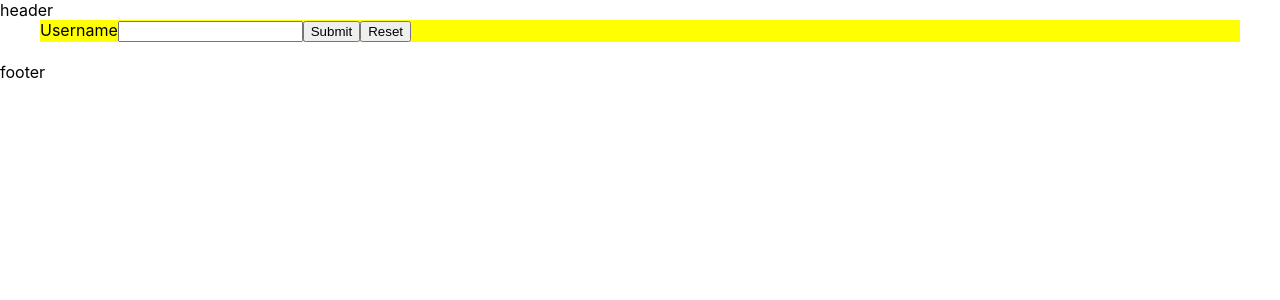
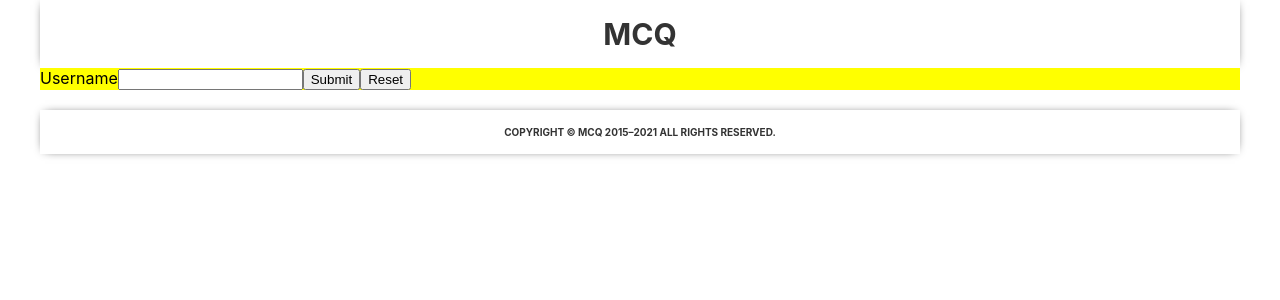
Before and after one commit to bftawfik/MCQ, a React (Create React App) app: page / in a window 1280 px wide. Shown: the top 300 px of the page. Built offline with nearby package versions, Linux system fonts and the light colour scheme.

Commit message:
add header and footer style

```diff
--- a/src/App.jsx
+++ b/src/App.jsx
@@ -1,13 +1,17 @@
 import React from "react";
 import { BrowserRouter as Router, Switch, Route } from "react-router-dom";
-
+import Header from "../src/Components/Header/Header";
 import Home from "../src/Pages/Home/Home";
 import SingleQuestion from "../src/Pages/SingleQuestion/SingleQuestion";
 import UserScore from "../src/Pages/UserScore/UserScore";
+import Footer from "../src/Components/Footer/Footer";
+
+import missingData from "../src/Mock";
+
 function App() {
   return (
     <Router>
-      <div>header</div>
+      <Header appName={missingData.orgName} />
       <Switch>
         <Route path="/score">
           <UserScore />
@@ -22,7 +26,7 @@ function App() {
           <div>404</div>
         </Route>
       </Switch>
-      <div>footer</div>
+      <Footer appName={missingData.orgName} />
     </Router>
   );
 }
--- /dev/null
+++ b/src/Components/Footer/Footer.jsx
@@ -0,0 +1,18 @@
+import React from "react";
+
+import FulscrnWrpr from "../FulscrnWrpr/FulscrnWrpr";
+
+import * as styles from "./Footer.module.scss";
+
+const Footer = ({ appName }) => {
+  return (
+    <FulscrnWrpr
+      className={styles.Footer}
+      containerClassName={styles.container}
+    >
+      Copyright © {appName} 2015–2021 all rights reserved.
+    </FulscrnWrpr>
+  );
+};
+
+export default Footer;
--- /dev/null
+++ b/src/Components/Footer/Footer.module.scss
@@ -0,0 +1,13 @@
+@import "../../SharedScss/variables";
+.Footer {
+  .container {
+    box-shadow: 0 0 10px -5px $clr-001;
+    padding: $web-side-space 30px;
+    box-sizing: border-box;
+    text-align: center;
+    font-size: 10px;
+    font-weight: bold;
+    text-transform: uppercase;
+    color: $clr-002;
+  }
+}
--- /dev/null
+++ b/src/Components/Header/Header.jsx
@@ -0,0 +1,18 @@
+import React from "react";
+
+import FulscrnWrpr from "../FulscrnWrpr/FulscrnWrpr";
+
+import * as styles from "./Header.module.scss";
+
+const Header = ({ appName }) => {
+  return (
+    <FulscrnWrpr
+      className={styles.Header}
+      containerClassName={styles.container}
+    >
+      {appName}
+    </FulscrnWrpr>
+  );
+};
+
+export default Header;
--- /dev/null
+++ b/src/Components/Header/Header.module.scss
@@ -0,0 +1,14 @@
+@import "../../SharedScss/variables";
+.Header {
+  .container {
+    // background-color: yellowgreen;
+    box-shadow: 0 0 10px -5px $clr-001;
+    padding: $web-side-space 30px;
+    box-sizing: border-box;
+    text-align: center;
+    font-size: 30px;
+    font-weight: bold;
+    text-transform: uppercase;
+    color: $clr-002;
+  }
+}
--- a/src/SharedScss/_variables.scss
+++ b/src/SharedScss/_variables.scss
@@ -3,3 +3,6 @@ $web-side-space: 16px;
 $mobile-side-space: 16px;
 $web-section-padding-top: 60px;
 $web-section-padding-bottom: 30px;
+
+$clr-001: #000000;
+$clr-002: #333333;
```
